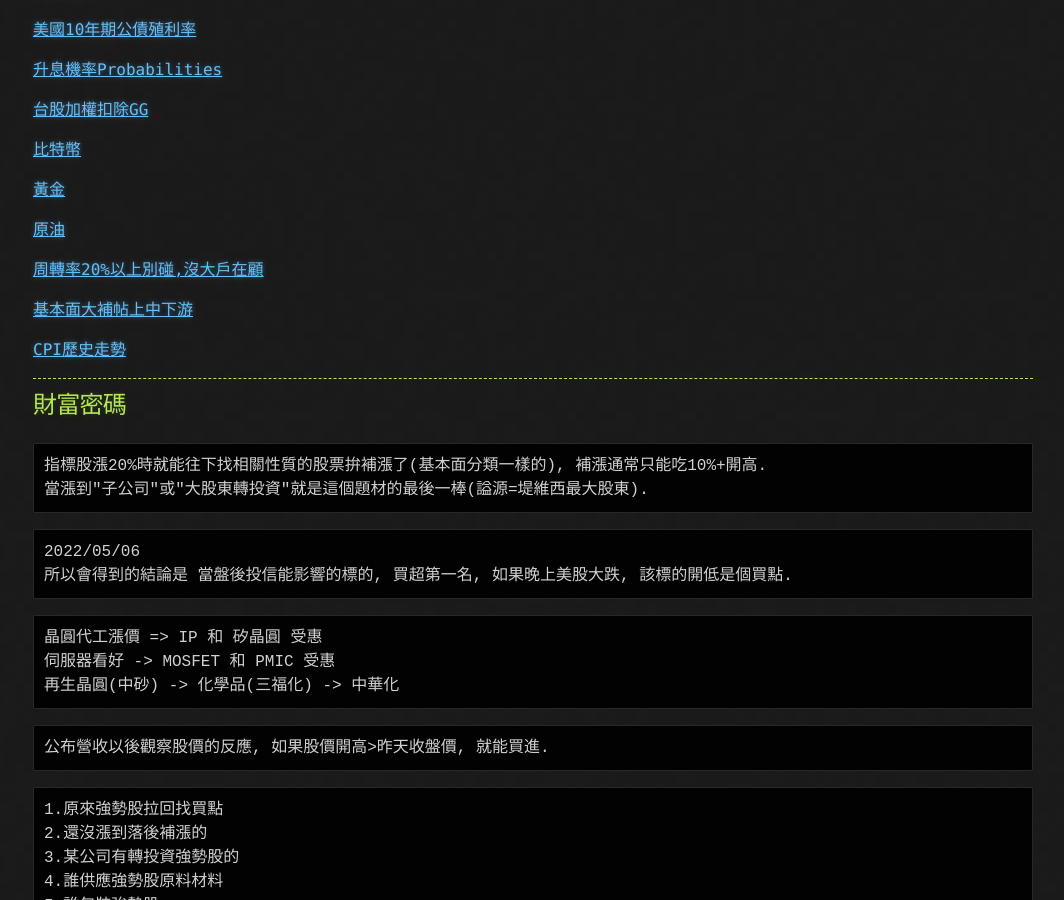
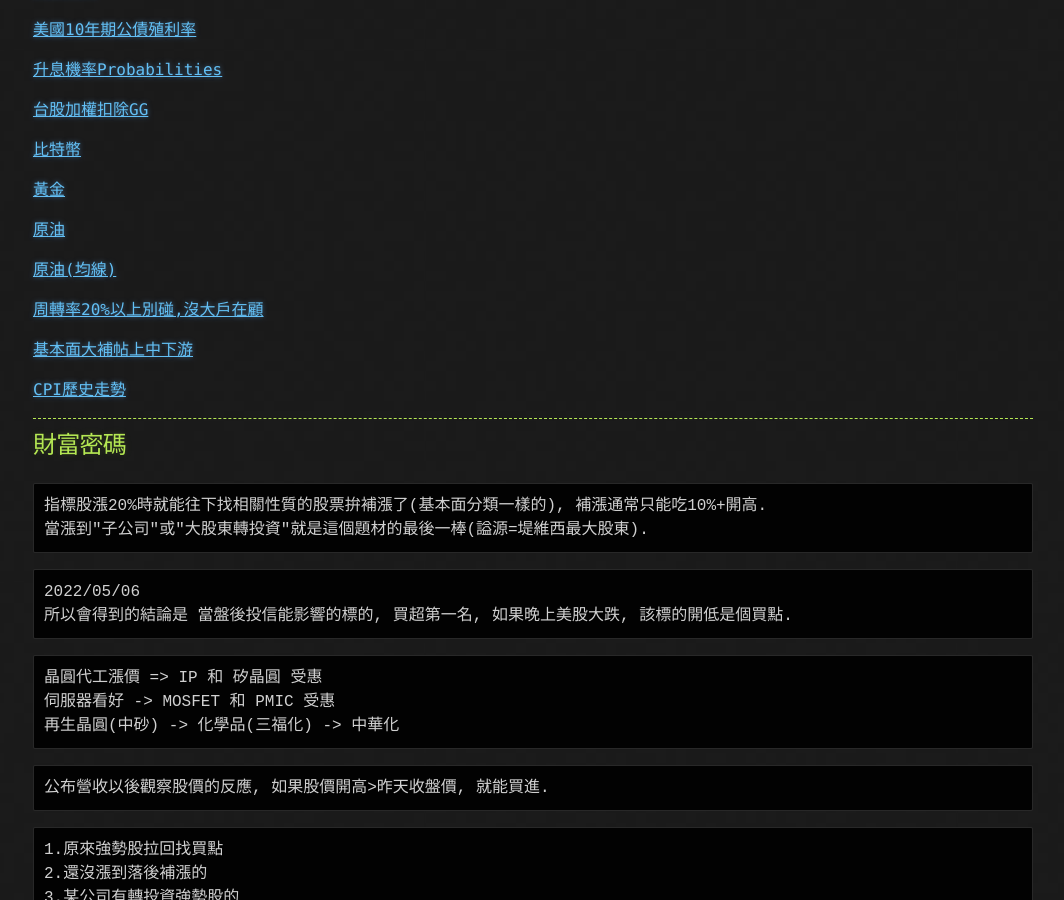
Before and after one commit to lepg5487/Stock_God, a Jekyll site: the page built from experience.md, in a window 1280 px wide and 900 px high, scrolled down 1546 px. Shown: the whole window, without its empty margins (107-1171 px from the left). Built offline with Jekyll 4.4.1, drawn with Linux system fonts in a browser that asks for light colours; our own code applies the rules of GitHub Pages for plain Markdown files.

Commit message:
Update experience.md

```diff
--- a/experience.md
+++ b/experience.md
@@ -76,6 +76,8 @@ Step 5: 搜尋 `will take place as of the close`, 後面可以知道什麼時候
 [黃金](https://www.msn.com/zh-tw/money/markets/commoditydetails/fi-auvwoc?duration=1D)
 
 [原油](https://www.msn.com/zh-tw/money/markets/commoditydetails/fi-auvx3m?duration=1D)
+
+[原油(均線)](https://www.wantgoo.com/global/brent)
 
 [周轉率20%以上別碰,沒大戶在顧](https://fubon-ebrokerdj.fbs.com.tw/z/zg/zg_BD_0_0.djhtm)
 
```
